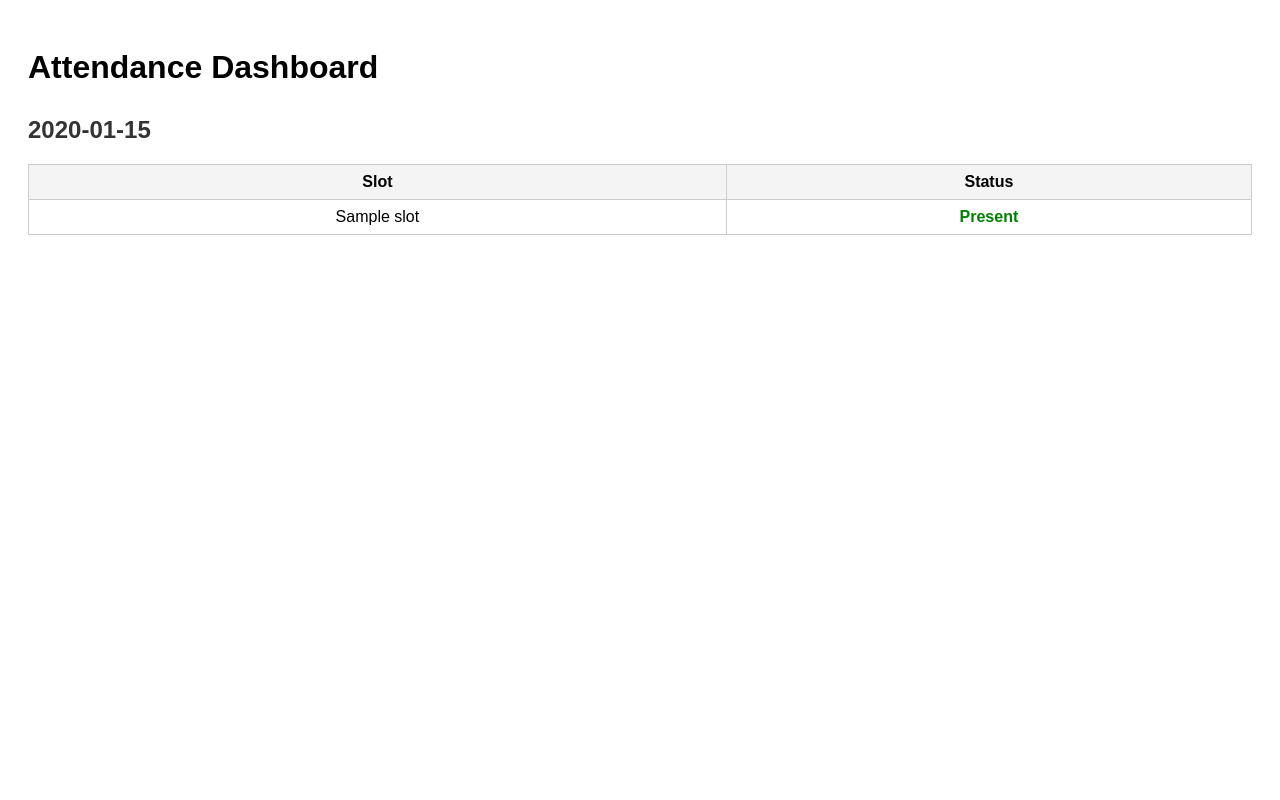
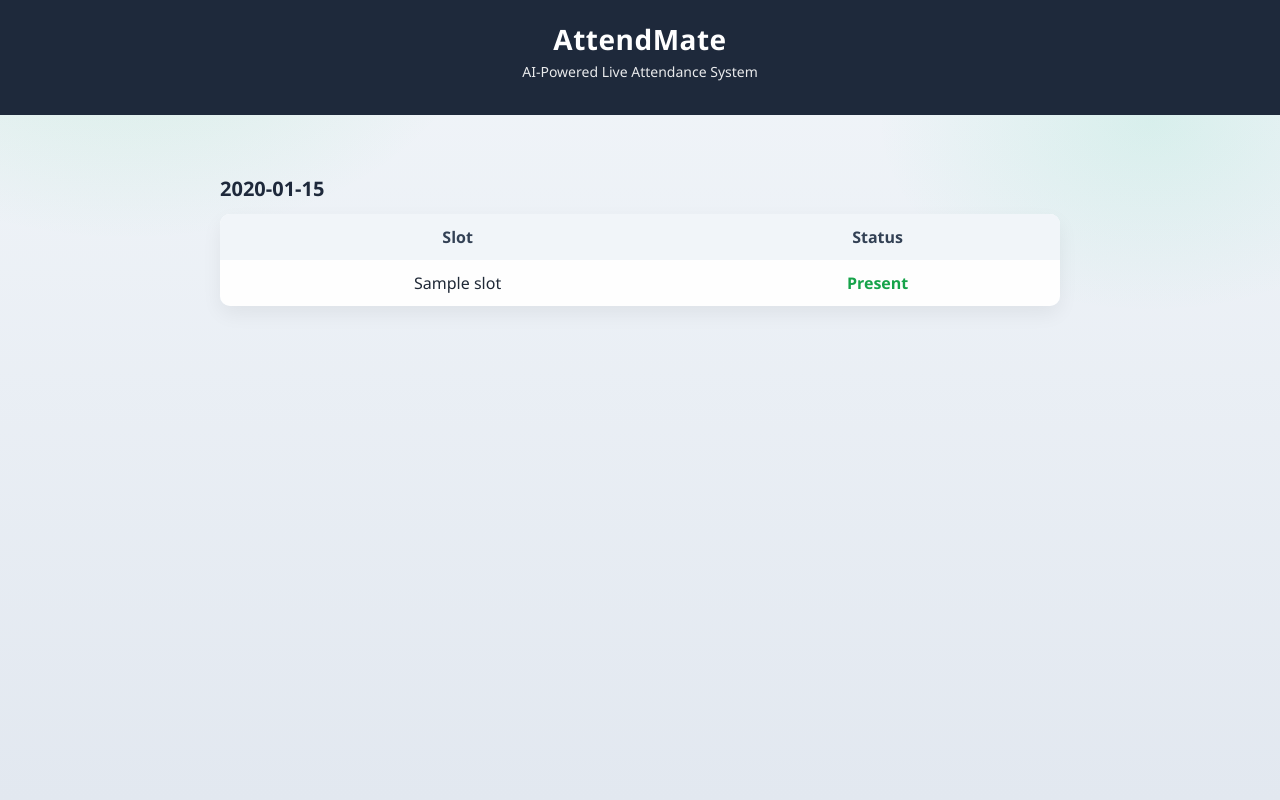
Before and after one commit to omkar3311/attendmate-fastapi, a Python web app: template app/templates/student.html in a window 1280 px wide. Run offline with Jinja, Linux system fonts and the light colour scheme; the template is opened without the code that fills it: most values are stand-ins (such as "Sample title", 1, 10 or a date in 2020).

Commit message:
student page

```diff
--- a/app/templates/student.html
+++ b/app/templates/student.html
@@ -2,42 +2,114 @@
 <html>
 <head>
     <title>Student Dashboard</title>
+
     <style>
+        * {
+            box-sizing: border-box;
+            font-family: "Segoe UI", Arial, sans-serif;
+        }
+
         body {
-            font-family: Arial, sans-serif;
+            margin: 0;
+            min-height: 100vh;
+            color: #1f2937;
+
+            background:
+                radial-gradient(
+                    600px 400px at 10% 0%,
+                    rgba(46, 204, 113, 0.14),
+                    transparent 60%
+                ),
+                radial-gradient(
+                    500px 350px at 90% 15%,
+                    rgba(52, 211, 153, 0.12),
+                    transparent 55%
+                ),
+                linear-gradient(
+                    180deg,
+                    #f1f5f9 0%,
+                    #e2e8f0 100%
+                );
+
+            padding-bottom: 40px;
+        }
+
+        header {
+            background: #1e293b;
+            color: #fff;
             padding: 20px;
+            text-align: center;
         }
+
+        header h1 {
+            font-size: 28px;
+            letter-spacing: 0.5px;
+            margin: 0;
+        }
+
+        header p {
+            font-size: 14px;
+            opacity: 0.9;
+            margin-top: 4px;
+        }
+
+        .content {
+            padding: 30px;
+            max-width: 900px;
+            margin: auto;
+        }
+
         h2 {
-            margin-top: 30px;
-            color: #333;
+            margin: 30px 0 12px;
+            color: #1e293b;
+            font-size: 20px;
         }
+
         table {
             width: 100%;
             border-collapse: collapse;
             margin-bottom: 20px;
+            background: rgba(255, 255, 255, 0.95);
+            border-radius: 10px;
+            overflow: hidden;
+            box-shadow: 0 8px 20px rgba(0,0,0,0.06);
         }
+
         th, td {
-            border: 1px solid #ccc;
-            padding: 8px;
+            padding: 12px;
             text-align: center;
         }
+
         th {
-            background-color: #f4f4f4;
+            background-color: #f1f5f9;
+            font-weight: 600;
+            color: #334155;
         }
+
+        tr:not(:last-child) td {
+            border-bottom: 1px solid #e5e7eb;
+        }
+
         .present {
-            color: green;
-            font-weight: bold;
+            color: #16a34a;
+            font-weight: 600;
         }
+
         .absent {
-            color: red;
-            font-weight: bold;
+            color: #dc2626;
+            font-weight: 600;
         }
     </style>
 </head>
+
 <body>
 
-<h1>Attendance Dashboard</h1>
+<header>
+    <h1>AttendMate</h1>
+    <p>AI-Powered Live Attendance System</p>
+</header>
 
+<div class="content">
     {% for date, slots in attendance.items() %}
         <h2>{{ date }}</h2>
 
@@ -57,6 +129,7 @@
             {% endfor %}
         </table>
     {% endfor %}
+</div>
 
 </body>
 </html>
```
Lines whose indentation alone changed are shown as unchanged.
